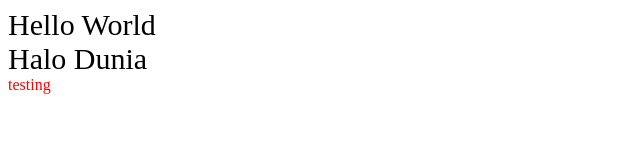
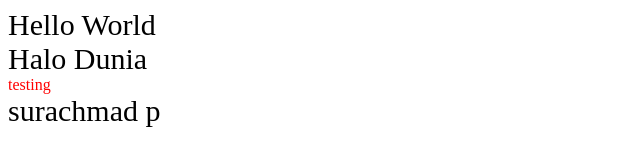
Before and after one commit to fandok/fer-wave-15-gold, a plain HTML site: page index.html in a window 1280 px wide. Shown: the whole page, without its empty margins (0-640 px from the left). Drawn offline with Linux system fonts and the light colour scheme.

Commit message:
add new feature,surachmad_pratama

```diff
--- a/index.html
+++ b/index.html
@@ -9,6 +9,7 @@
     <div style="font-size: 30px">Hello World</div>
     <div style="font-size: 30px">Halo Dunia</div>
     <div style="color: red;">testing</div>
+    <div style="font-size: 30px">surachmad p</div>
 </body>
 
 </html>
```
